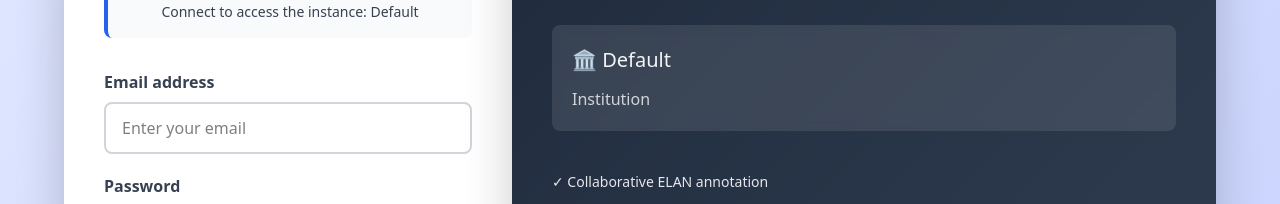
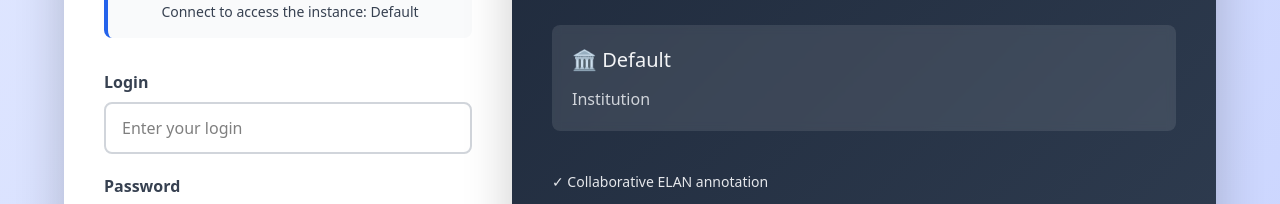
Before and after one commit to antoninlesc/ELANORA, a Vue app in the folder website/frontend/: page /login in a window 1280 px wide. Shown: the part 236-440 px from the top of the page. Built offline with nearby package versions, Linux system fonts and the light colour scheme.

Commit message:
added login frontend connected to backend

```diff
--- a/website/frontend/src/locales/en.json
+++ b/website/frontend/src/locales/en.json
@@ -74,8 +74,7 @@
   "login": {
     "platform_subtitle": "Collaborative annotation platform for linguistics.",
     "connect_to_access": "Connect to access the instance: {instanceName}",
-    "email_address": "Email address",
-    "email_placeholder": "Enter your email",
+    "login_placeholder": "Enter your login",
     "password": "Password",
     "password_placeholder": "Enter your password",
     "remember_me": "Remember me",
--- a/website/frontend/src/locales/fr.json
+++ b/website/frontend/src/locales/fr.json
@@ -49,8 +49,7 @@
   "login": {
     "platform_subtitle": "Plateforme collaborative d'annotation pour la linguistique.",
     "connect_to_access": "Connectez-vous pour accéder à l'instance : {instanceName}",
-    "email_address": "Adresse e-mail",
-    "email_placeholder": "Entrez votre e-mail",
+    "login_placeholder": "Entrez votre identifiant",
     "password": "Mot de passe",
     "password_placeholder": "Entrez votre mot de passe",
     "remember_me": "Se souvenir de moi",
--- a/website/frontend/src/stores/user.js
+++ b/website/frontend/src/stores/user.js
@@ -30,6 +30,10 @@
       this.authState.loading = false;
       this.authState.initialized = true;
     },
+    setUser(user) {
+      this.user = user;
+      this.authState.isAuthenticated = !!user;
+    },
     // TODO: Add other actions
   },
 
--- a/website/frontend/src/views/login.vue
+++ b/website/frontend/src/views/login.vue
@@ -15,13 +15,13 @@
 
         <form class="login-form" @submit.prevent="handleLogin">
           <div class="form-group">
-            <label for="email">{{ $t('login.email_address') }}</label>
+            <label for="email">{{ $t('login.login') }}</label>
             <input
-              type="email"
-              id="email"
-              v-model="loginForm.email"
+              type="text"
+              id="login"
+              v-model="loginForm.login"
               required
-              :placeholder="$t('login.email_placeholder')"
+              :placeholder="$t('login.login_placeholder')"
               :disabled="userStore.authState.loading"
             >
           </div>
@@ -86,7 +86,7 @@
           <li>✓ {{ $t('login.features.project_repositories') }}</li>
           <li>✓ {{ $t('login.features.secure_instance') }}</li>
         </ul>
-        <!-- Statistiques masquées si non disponibles -->
+        <!-- Statistiques hidden if not available -->
         <div class="instance-stats loading">
           <div class="stat">
             <strong>-</strong> {{ $t('login.stats.active_projects') }}
@@ -107,6 +107,7 @@
 import { ref, computed, onMounted } from 'vue';
 import { useRouter } from 'vue-router';
 import { useI18n } from 'vue-i18n';
+import axios from 'axios';
 import { useEventMessageStore } from '@stores/eventMessage';
 import { useUserStore } from '@stores/user';
 
@@ -116,7 +117,7 @@
 const eventMessageStore = useEventMessageStore();
 
 const loginForm = ref({
-  email: '',
+  login: '',
   password: '',
   remember: false
 });
@@ -133,16 +134,34 @@
 
 const handleLogin = async () => {
   try {
-    await userStore.login({
-      email: loginForm.value.email,
-      password: loginForm.value.password,
-      remember: loginForm.value.remember
-    });
-    eventMessageStore.addMessage(t('auth.login_success'), 'success');
+    const response = await axios.post(
+      '/api/v1/auth/login',
+      {
+        login: loginForm.value.login,
+        password: loginForm.value.password,
+      },
+      {
+        withCredentials: true,
+      }
+    );
+    if (response.data.needs_verification) {
+      eventMessageStore.addMessage(response.data.message || 'Vérifiez votre email avant de vous connecter.', 'warning');
+      return;
+    }
+    if (!response.data.user) {
+      eventMessageStore.addMessage('Erreur de connexion', 'error');
+      return;
+    }
+    userStore.setUser(response.data.user);
+    eventMessageStore.addMessage('Connexion réussie', 'success');
     router.push('/dashboard');
   } catch (error) {
     console.error('Login error:', error);
-    eventMessageStore.addMessage(t('auth.login_error'), 'error');
+    let msg = 'Erreur de connexion';
+    if (error.response && error.response.data && error.response.data.detail) {
+      msg = error.response.data.detail;
+    }
+    eventMessageStore.addMessage(msg, 'error');
   }
 };
 
@@ -157,18 +176,17 @@
 };
 
 const requestAccess = async () => {
-  if (!loginForm.value.email) {
-    eventMessageStore.addMessage(t('auth.enter_email_first'), 'warning');
-    document.getElementById('email').focus();
+  if (!loginForm.value.login) {
+    eventMessageStore.addMessage(t('auth.enter_login_first'), 'warning');
+    document.getElementById('login').focus();
     return;
   }
   try {
     await userStore.requestAccess({
-      email: loginForm.value.email
-      // Ajoutez d'autres paramètres si besoin
+      login: loginForm.value.login
     });
     eventMessageStore.addMessage(
-      t('auth.access_request_sent', { email: loginForm.value.email }),
+      t('auth.access_request_sent', { login: loginForm.value.login }),
       'success'
     );
   } catch (error) {
```
